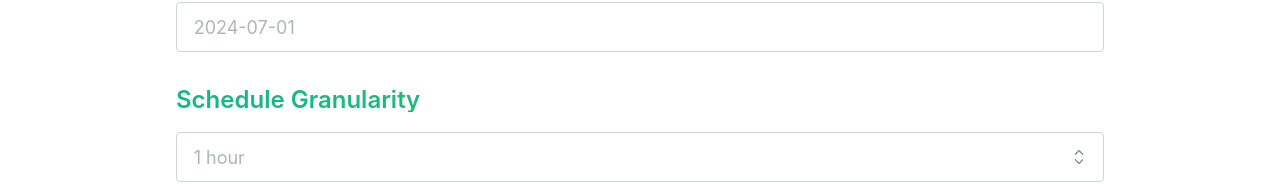
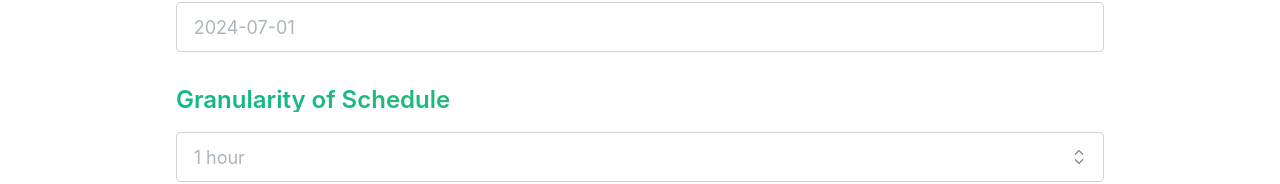
Before and after one commit to apramm/Ecowander.ai, a React (Vite) app in the folder Frontend/: page / in a window 1280 px wide. Both pictures are taken after a click on the button "Start!". Shown: the part 316-500 px from the top of the page. Built offline with nearby package versions, Linux system fonts and the light colour scheme.

Commit message:
Change wording

```diff
--- a/Frontend/src/pages/Page1.tsx
+++ b/Frontend/src/pages/Page1.tsx
@@ -101,7 +101,7 @@ const Page1: React.FC<DateSelectorProps> = ({ formData, setFormData }) => {
             gradient={{ from: 'teal', to: 'green', deg: 90 }}
             style={{ fontWeight: 600 }}
           >
-            Schedule Granularity
+            Granularity of Schedule
           </Text>
           <Select
             required
```
